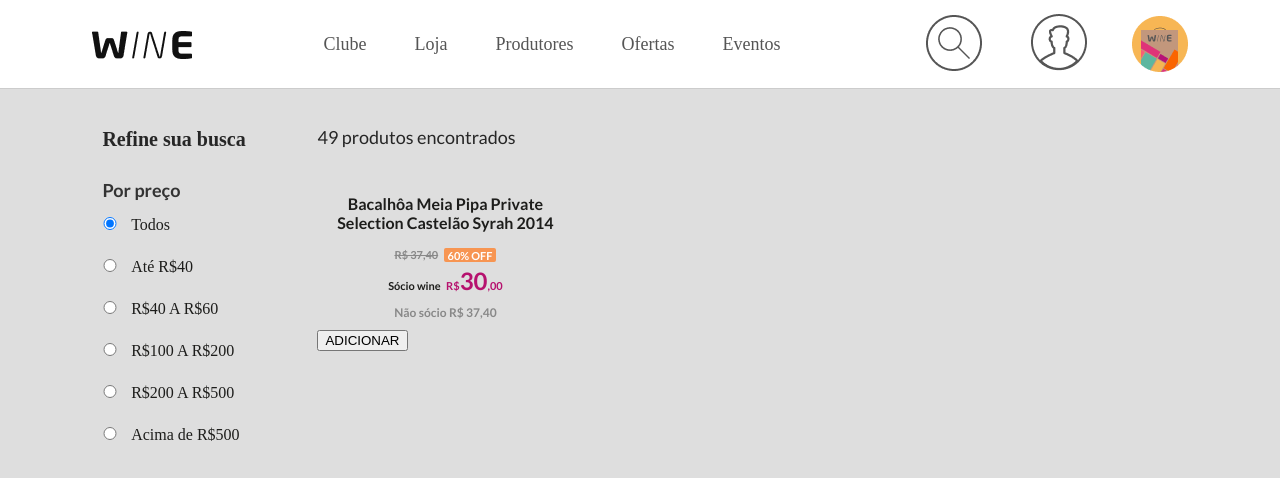
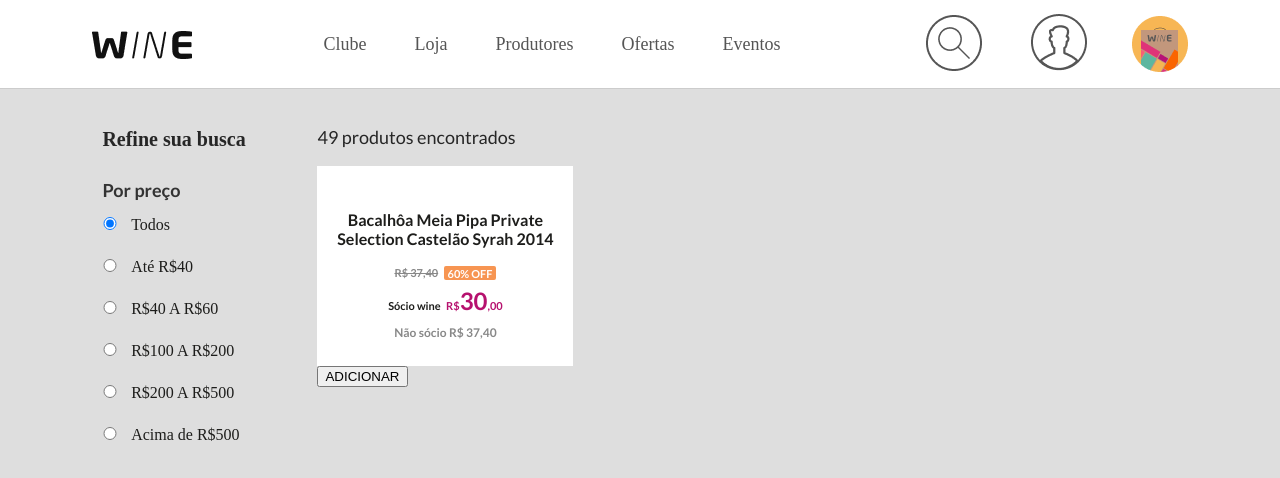
Before and after one commit to MartinGBB/frontend-wine-test, a React (Vite) app: page / in a window 1280 px wide. Shown: the top 478 px of the page. Built offline with nearby package versions, Linux system fonts and the light colour scheme; a web font is replaced by a local one.

Commit message:
style: identa recheio do card e muda algumas unidades de medidas

```diff
--- a/src/components/Cards/styles.ts
+++ b/src/components/Cards/styles.ts
@@ -16,14 +16,15 @@
 export const ContainerProducts = styled.div`
   width: 256px;
   height: 333px;
-`;
+  `;
 
 export const Card = styled.div`
 
 `;
 
 export const Product = styled.div`
-
+  background-color: var(--color-card);
+  padding: 1rem;
 `;
 
 export const Description = styled.div`
@@ -39,7 +40,7 @@
 
   & .discount {
     margin: auto;
-    padding: 5px;
+    padding: 0.438rem;
     justify-content: center;
     font-weight: 700;
     font-size: 0.6875rem;
@@ -72,7 +73,7 @@
 
     & h2 {
       color: #888888;
-      font-size: 12px;
+      font-size: 0.75rem;
     };
   };
 `;
```
